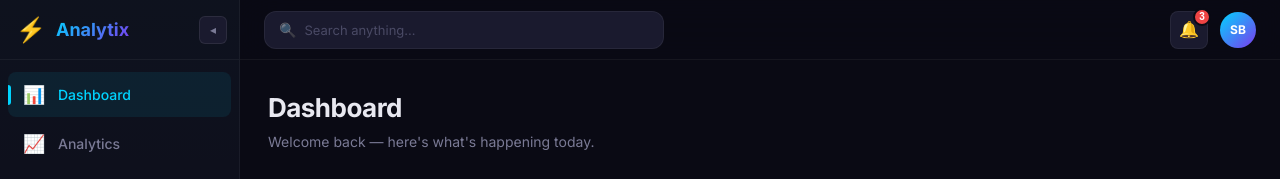
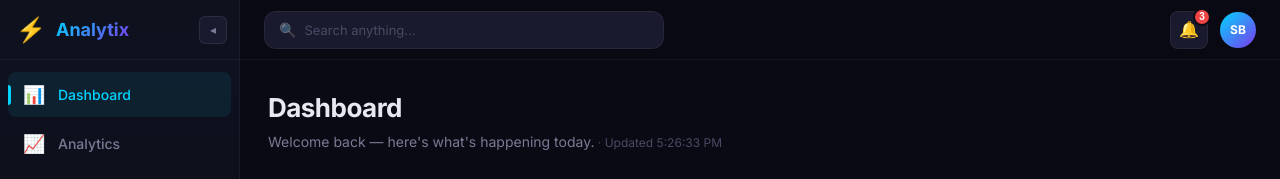
Before and after one commit to ShreeBohara/50-Days-of-Creative-Frontend, a React (Vite) app in the folder day-21-animated-dashboard/: page / in a window 1280 px wide. Shown: the top 179 px of the page. Built offline with nearby package versions, Linux system fonts and the light colour scheme.

Commit message:
day-21: live-data — 2-second data refresh cycle

```diff
--- a/day-21-animated-dashboard/src/App.jsx
+++ b/day-21-animated-dashboard/src/App.jsx
@@ -464,6 +464,7 @@ function App() {
   const [categoryData, setCategoryData] = useState(generateCategoryData)
   const [areaData] = useState(generateAreaData)
   const [pulsing, setPulsing] = useState(false)
+  const [lastUpdated, setLastUpdated] = useState(new Date())
 
   /* ── Live data refresh every 2 seconds ── */
   useEffect(() => {
@@ -500,6 +501,7 @@ function App() {
 
       // Pulse effect
       setPulsing(true)
+      setLastUpdated(new Date())
       setTimeout(() => setPulsing(false), 600)
     }, 2000)
 
@@ -595,7 +597,12 @@ function App() {
       <main className="main-content">
         <div className="page-header">
           <h1>{NAV_ITEMS.find((n) => n.id === activePage)?.label}</h1>
-          <p className="page-subtitle">Welcome back — here's what's happening today.</p>
+          <p className="page-subtitle">
+            Welcome back — here's what's happening today.
+            {activePage === 'dashboard' && (
+              <span className="last-updated"> · Updated {lastUpdated.toLocaleTimeString()}</span>
+            )}
+          </p>
         </div>
 
         <AnimatePresence mode="wait">
--- a/day-21-animated-dashboard/src/index.css
+++ b/day-21-animated-dashboard/src/index.css
@@ -378,6 +378,11 @@ body {
 .page-subtitle {
   color: var(--text-secondary);
   font-size: 14px;
+}
+
+.last-updated {
+  color: var(--text-muted);
+  font-size: 12px;
 }
 
 /* ── Stat Cards ── */
```
